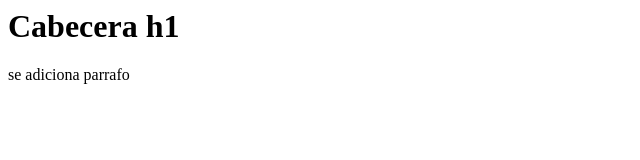
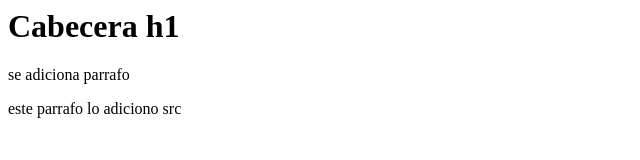
Before and after one commit to gyb004/ays, a plain HTML site: page index.html in a window 1280 px wide. Shown: the whole page, without its empty margins (0-640 px from the left). Drawn offline with Linux system fonts and the light colour scheme.

Commit message:
src adiciono un parrafo

```diff
--- a/index.html
+++ b/index.html
@@ -7,5 +7,6 @@
 <body>
     <h1>Cabecera h1</h1>
 <p>se adiciona parrafo</p>
+<p>este parrafo lo adiciono src</p>
 </body>
 </html>
```
